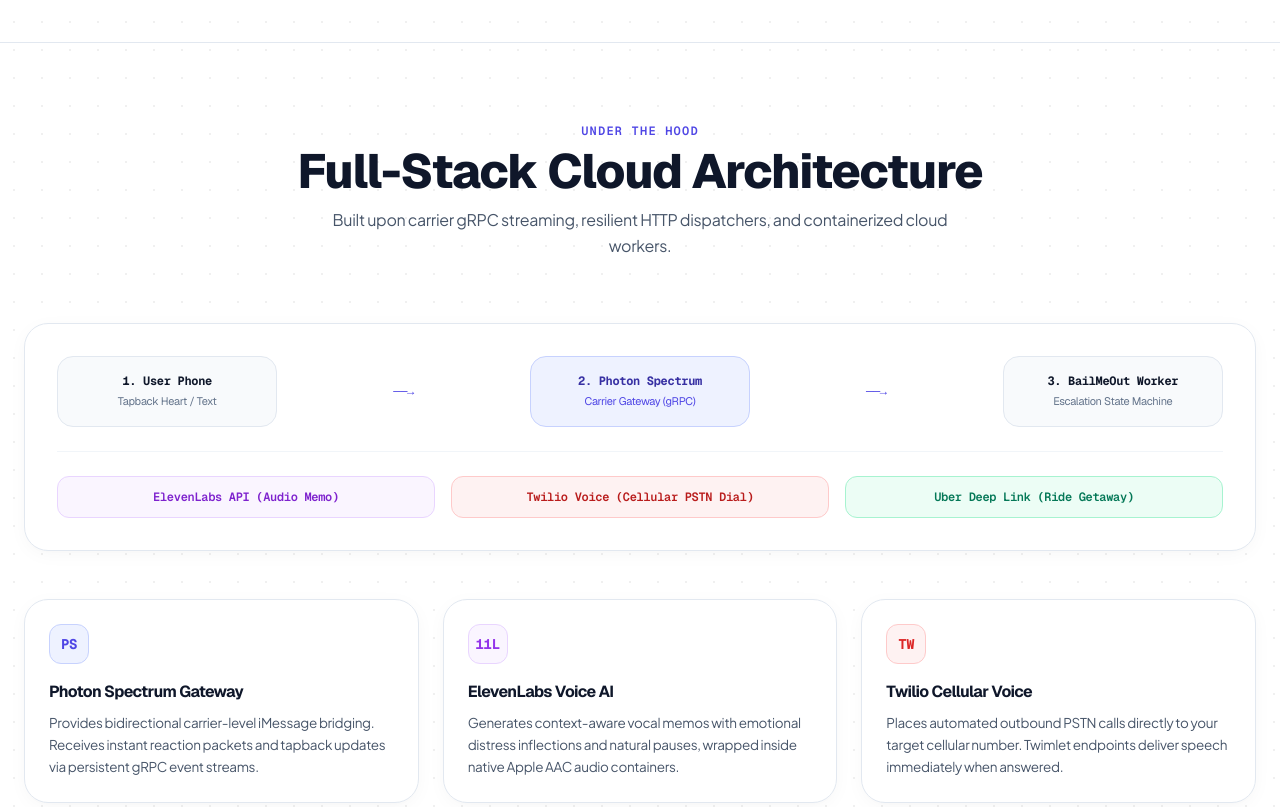
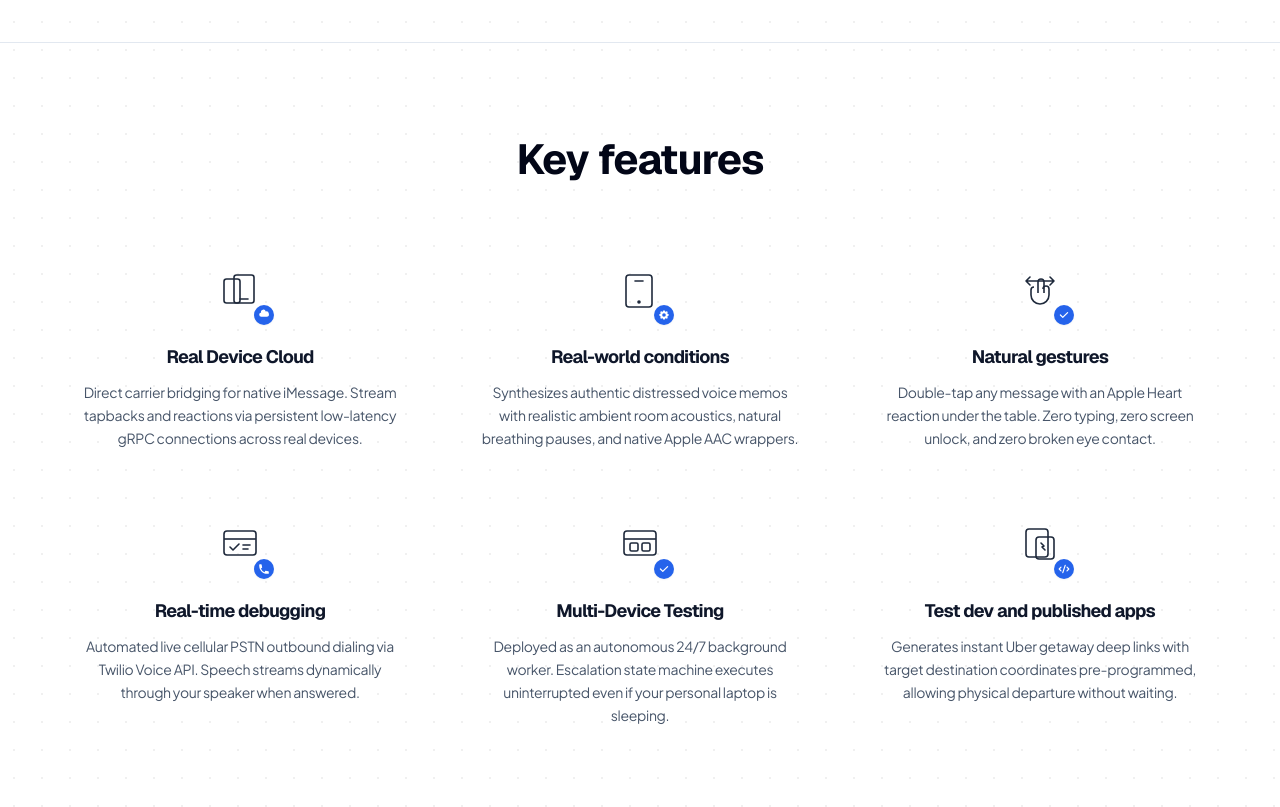
Before and after one commit to dino1x/bailmeout, a website: page index.html in a window 1280 px wide. Shown: the part 3240-4047 px from the top of the page. Drawn offline with nearby package versions, Linux system fonts and the light colour scheme; a web font is replaced by a local one.

Commit message:
design: redesign architecture section to Key features 3x2 grid matching reference

```diff
--- a/index.html
+++ b/index.html
@@ -836,82 +836,122 @@
     </div>
   </section>
 
-  <!-- Cloud Architecture & Primitives Section -->
-  <section id="architecture" class="max-w-7xl mx-auto px-6 py-20 border-t border-slate-200 relative z-10">
-    <div class="text-center max-w-3xl mx-auto mb-16">
-      <div class="text-xs font-mono uppercase tracking-widest text-indigo-600 font-semibold mb-2">Under The Hood</div>
-      <h2 class="text-3xl sm:text-5xl font-extrabold text-slate-900 tracking-tight">Full-Stack Cloud Architecture</h2>
-      <p class="font-nav text-[15px] sm:text-[16px] text-slate-600 mt-3 max-w-2xl mx-auto leading-relaxed font-normal">Built upon carrier gRPC streaming, resilient HTTP dispatchers, and containerized cloud workers.</p>
+  <!-- Key Features / Architecture Section (Exact Reference Layout) -->
+  <section id="architecture" class="max-w-7xl mx-auto px-6 py-24 border-t border-slate-200 relative z-10">
+    <div class="text-center max-w-3xl mx-auto mb-20">
+      <h2 class="text-3xl sm:text-4xl lg:text-[42px] font-bold text-slate-950 tracking-tight">Key features</h2>
     </div>
 
-    <!-- Architectural Flow Diagram -->
-    <div class="panel-card p-8 rounded-3xl mb-12">
-      <div class="grid grid-cols-1 md:grid-cols-5 gap-4 items-center text-center">
+    <div class="grid grid-cols-1 md:grid-cols-2 lg:grid-cols-3 gap-x-12 gap-y-16 max-w-6xl mx-auto text-center">
 
-        <div class="p-4 rounded-2xl bg-slate-50 border border-slate-200">
-          <div class="text-xs font-mono font-bold text-slate-900">1. User Phone</div>
-          <div class="text-[11px] text-slate-500 mt-1">Tapback Heart / Text</div>
+      <!-- Feature 1: Real Device Cloud -->
+      <div class="flex flex-col items-center">
+        <div class="relative w-16 h-16 flex items-center justify-center text-slate-800">
+          <svg class="w-12 h-12 stroke-current fill-none" stroke-width="1.6" viewBox="0 0 48 48">
+            <rect x="8" y="12" width="16" height="24" rx="2.5" />
+            <rect x="18" y="8" width="20" height="28" rx="2.5" />
+            <line x1="24" y1="32" x2="32" y2="32" stroke-linecap="round" />
+          </svg>
+          <div class="absolute -bottom-0.5 -right-0.5 w-5 h-5 rounded-full bg-blue-600 text-white flex items-center justify-center shadow-sm">
+            <svg class="w-3 h-3 fill-current" viewBox="0 0 20 20"><path d="M5.5 13a3.5 3.5 0 01-.369-6.98 4 4 0 117.753-1.977A4.5 4.5 0 1114.5 13h-9z"/></svg>
+          </div>
         </div>
-
-        <div class="hidden md:flex justify-center text-indigo-600 font-mono font-bold text-xs">──→</div>
-
-        <div class="p-4 rounded-2xl bg-indigo-50 border border-indigo-200">
-          <div class="text-xs font-mono font-bold text-indigo-800">2. Photon Spectrum</div>
-          <div class="text-[11px] text-indigo-600 mt-1">Carrier Gateway (gRPC)</div>
-        </div>
-
-        <div class="hidden md:flex justify-center text-indigo-600 font-mono font-bold text-xs">──→</div>
-
-        <div class="p-4 rounded-2xl bg-slate-50 border border-slate-200">
-          <div class="text-xs font-mono font-bold text-slate-900">3. BailMeOut Worker</div>
-          <div class="text-[11px] text-slate-500 mt-1">Escalation State Machine</div>
-        </div>
-
-      </div>
-
-      <div class="mt-6 pt-6 border-t border-slate-100 grid grid-cols-1 sm:grid-cols-2 md:grid-cols-3 gap-4 text-center">
-        <div class="p-3 rounded-xl bg-purple-50 border border-purple-200 text-xs font-mono font-semibold text-purple-700">
-          ElevenLabs API (Audio Memo)
-        </div>
-        <div class="p-3 rounded-xl bg-red-50 border border-red-200 text-xs font-mono font-semibold text-red-700">
-          Twilio Voice (Cellular PSTN Dial)
-        </div>
-        <div class="p-3 rounded-xl bg-emerald-50 border border-emerald-200 text-xs font-mono font-semibold text-emerald-700">
-          Uber Deep Link (Ride Getaway)
-        </div>
-      </div>
-    </div>
-
-    <!-- Tech Badges -->
-    <div class="grid grid-cols-1 md:grid-cols-3 gap-6">
-
-      <div class="panel-card p-6 rounded-3xl">
-        <div class="w-10 h-10 rounded-xl bg-indigo-50 border border-indigo-200 flex items-center justify-center font-mono font-bold text-indigo-600 text-sm mb-4">
-          PS
-        </div>
-        <h3 class="text-base font-bold text-slate-900">Photon Spectrum Gateway</h3>
-        <p class="font-nav text-[13.5px] text-slate-600 mt-2 leading-relaxed font-normal">
-          Provides bidirectional carrier-level iMessage bridging. Receives instant reaction packets and tapback updates via persistent gRPC event streams.
+        <h3 class="text-lg font-bold text-slate-900 mt-5 mb-2.5">Real Device Cloud</h3>
+        <p class="font-nav text-[14px] text-slate-600 leading-relaxed max-w-xs mx-auto font-normal">
+          Direct carrier bridging for native iMessage. Stream tapbacks and reactions via persistent low-latency gRPC connections across real devices.
         </p>
       </div>
 
-      <div class="panel-card p-6 rounded-3xl">
-        <div class="w-10 h-10 rounded-xl bg-purple-50 border border-purple-200 flex items-center justify-center font-mono font-bold text-purple-600 text-sm mb-4">
-          11L
+      <!-- Feature 2: Real-world conditions -->
+      <div class="flex flex-col items-center">
+        <div class="relative w-16 h-16 flex items-center justify-center text-slate-800">
+          <svg class="w-12 h-12 stroke-current fill-none" stroke-width="1.6" viewBox="0 0 48 48">
+            <rect x="10" y="8" width="26" height="32" rx="3" />
+            <circle cx="23" cy="35" r="1" fill="currentColor" />
+            <path d="M19 14h8" stroke-linecap="round" />
+          </svg>
+          <div class="absolute -bottom-0.5 -right-0.5 w-5 h-5 rounded-full bg-blue-600 text-white flex items-center justify-center shadow-sm">
+            <svg class="w-3 h-3 fill-current" viewBox="0 0 20 20"><path fill-rule="evenodd" d="M11.49 3.17c-.38-1.56-2.6-1.56-2.98 0a1.532 1.532 0 01-2.286.948c-1.372-.836-2.942.734-2.106 2.106.54.886.061 2.042-.947 2.287-1.561.379-1.561 2.6 0 2.978a1.532 1.532 0 01.947 2.287c-.836 1.372.734 2.942 2.106 2.106a1.532 1.532 0 012.287.947c.379 1.561 2.6 1.561 2.978 0a1.533 1.533 0 012.287-.947c1.372.836 2.942-.734 2.106-2.106a1.533 1.533 0 01.947-2.287c1.561-.379 1.561-2.6 0-2.978a1.532 1.532 0 01-.947-2.287c.836-1.372-.734-2.942-2.106-2.106a1.532 1.532 0 01-2.287-.947zM10 13a3 3 0 100-6 3 3 0 000 6z" clip-rule="evenodd"/></svg>
+          </div>
         </div>
-        <h3 class="text-base font-bold text-slate-900">ElevenLabs Voice AI</h3>
-        <p class="font-nav text-[13.5px] text-slate-600 mt-2 leading-relaxed font-normal">
-          Generates context-aware vocal memos with emotional distress inflections and natural pauses, wrapped inside native Apple AAC audio containers.
+        <h3 class="text-lg font-bold text-slate-900 mt-5 mb-2.5">Real-world conditions</h3>
+        <p class="font-nav text-[14px] text-slate-600 leading-relaxed max-w-xs mx-auto font-normal">
+          Synthesizes authentic distressed voice memos with realistic ambient room acoustics, natural breathing pauses, and native Apple AAC wrappers.
         </p>
       </div>
 
-      <div class="panel-card p-6 rounded-3xl">
-        <div class="w-10 h-10 rounded-xl bg-red-50 border border-red-200 flex items-center justify-center font-mono font-bold text-red-600 text-sm mb-4">
-          TW
+      <!-- Feature 3: Natural gestures -->
+      <div class="flex flex-col items-center">
+        <div class="relative w-16 h-16 flex items-center justify-center text-slate-800">
+          <svg class="w-12 h-12 stroke-current fill-none" stroke-width="1.6" viewBox="0 0 48 48">
+            <path d="M22 26V15a3 3 0 016 0v11" />
+            <path d="M18 20a3 3 0 00-3 3v5a9 9 0 0018 0v-6a3 3 0 00-6 0" />
+            <path d="M14 10l-4 4m0 0l4 4m-4-4h28m0 0l-4-4m4 4l-4 4" stroke-linecap="round" stroke-linejoin="round" />
+          </svg>
+          <div class="absolute -bottom-0.5 -right-0.5 w-5 h-5 rounded-full bg-blue-600 text-white flex items-center justify-center shadow-sm">
+            <svg class="w-3 h-3 fill-current" viewBox="0 0 20 20"><path fill-rule="evenodd" d="M16.707 5.293a1 1 0 010 1.414l-8 8a1 1 0 01-1.414 0l-4-4a1 1 0 011.414-1.414L8 12.586l7.293-7.293a1 1 0 011.414 0z" clip-rule="evenodd"/></svg>
+          </div>
         </div>
-        <h3 class="text-base font-bold text-slate-900">Twilio Cellular Voice</h3>
-        <p class="font-nav text-[13.5px] text-slate-600 mt-2 leading-relaxed font-normal">
-          Places automated outbound PSTN calls directly to your target cellular number. Twimlet endpoints deliver speech immediately when answered.
+        <h3 class="text-lg font-bold text-slate-900 mt-5 mb-2.5">Natural gestures</h3>
+        <p class="font-nav text-[14px] text-slate-600 leading-relaxed max-w-xs mx-auto font-normal">
+          Double-tap any message with an Apple Heart reaction under the table. Zero typing, zero screen unlock, and zero broken eye contact.
+        </p>
+      </div>
+
+      <!-- Feature 4: Real-time debugging -->
+      <div class="flex flex-col items-center">
+        <div class="relative w-16 h-16 flex items-center justify-center text-slate-800">
+          <svg class="w-12 h-12 stroke-current fill-none" stroke-width="1.6" viewBox="0 0 48 48">
+            <rect x="8" y="10" width="32" height="24" rx="3" />
+            <line x1="8" y1="18" x2="40" y2="18" />
+            <path d="M14 26l3 3 6-6" stroke-linecap="round" stroke-linejoin="round" />
+            <line x1="27" y1="24" x2="34" y2="24" stroke-linecap="round" />
+            <line x1="27" y1="28" x2="32" y2="28" stroke-linecap="round" />
+          </svg>
+          <div class="absolute -bottom-0.5 -right-0.5 w-5 h-5 rounded-full bg-blue-600 text-white flex items-center justify-center shadow-sm">
+            <svg class="w-3 h-3 fill-current" viewBox="0 0 20 20"><path d="M2 3a1 1 0 011-1h2.153a1 1 0 01.986.836l.74 4.435a1 1 0 01-.54 1.06l-1.548.773a11.037 11.037 0 006.105 6.105l.774-1.548a1 1 0 011.059-.54l4.435.74a1 1 0 01.836.986V17a1 1 0 01-1 1h-2C7.82 18 2 12.18 2 4V3z"/></svg>
+          </div>
+        </div>
+        <h3 class="text-lg font-bold text-slate-900 mt-5 mb-2.5">Real-time debugging</h3>
+        <p class="font-nav text-[14px] text-slate-600 leading-relaxed max-w-xs mx-auto font-normal">
+          Automated live cellular PSTN outbound dialing via Twilio Voice API. Speech streams dynamically through your speaker when answered.
+        </p>
+      </div>
+
+      <!-- Feature 5: Multi-Device Testing -->
+      <div class="flex flex-col items-center">
+        <div class="relative w-16 h-16 flex items-center justify-center text-slate-800">
+          <svg class="w-12 h-12 stroke-current fill-none" stroke-width="1.6" viewBox="0 0 48 48">
+            <rect x="8" y="10" width="32" height="24" rx="3" />
+            <line x1="8" y1="18" x2="40" y2="18" />
+            <rect x="14" y="22" width="8" height="8" rx="1.5" />
+            <rect x="26" y="22" width="8" height="8" rx="1.5" />
+          </svg>
+          <div class="absolute -bottom-0.5 -right-0.5 w-5 h-5 rounded-full bg-blue-600 text-white flex items-center justify-center shadow-sm">
+            <svg class="w-3 h-3 fill-current" viewBox="0 0 20 20"><path fill-rule="evenodd" d="M16.707 5.293a1 1 0 010 1.414l-8 8a1 1 0 01-1.414 0l-4-4a1 1 0 011.414-1.414L8 12.586l7.293-7.293a1 1 0 011.414 0z" clip-rule="evenodd"/></svg>
+          </div>
+        </div>
+        <h3 class="text-lg font-bold text-slate-900 mt-5 mb-2.5">Multi-Device Testing</h3>
+        <p class="font-nav text-[14px] text-slate-600 leading-relaxed max-w-xs mx-auto font-normal">
+          Deployed as an autonomous 24/7 background worker. Escalation state machine executes uninterrupted even if your personal laptop is sleeping.
+        </p>
+      </div>
+
+      <!-- Feature 6: Test dev and published apps -->
+      <div class="flex flex-col items-center">
+        <div class="relative w-16 h-16 flex items-center justify-center text-slate-800">
+          <svg class="w-12 h-12 stroke-current fill-none" stroke-width="1.6" viewBox="0 0 48 48">
+            <rect x="10" y="8" width="22" height="28" rx="3" />
+            <rect x="20" y="16" width="18" height="22" rx="3" />
+            <path d="M25 22l3 3-2 1 3 3" stroke-linecap="round" stroke-linejoin="round" />
+          </svg>
+          <div class="absolute -bottom-0.5 -right-0.5 w-5 h-5 rounded-full bg-blue-600 text-white flex items-center justify-center shadow-sm">
+            <svg class="w-3 h-3 fill-current" viewBox="0 0 20 20"><path fill-rule="evenodd" d="M12.316 3.051a1 1 0 01.633 1.265l-4 12a1 1 0 11-1.898-.632l4-12a1 1 0 011.265-.633zM5.707 6.293a1 1 0 010 1.414L3.414 10l2.293 2.293a1 1 0 11-1.414 1.414l-3-3a1 1 0 010-1.414l3-3a1 1 0 011.414 0zm8.586 0a1 1 0 011.414 0l3 3a1 1 0 010 1.414l-3 3a1 1 0 11-1.414-1.414L16.586 10l-2.293-2.293a1 1 0 010-1.414z" clip-rule="evenodd"/></svg>
+          </div>
+        </div>
+        <h3 class="text-lg font-bold text-slate-900 mt-5 mb-2.5">Test dev and published apps</h3>
+        <p class="font-nav text-[14px] text-slate-600 leading-relaxed max-w-xs mx-auto font-normal">
+          Generates instant Uber getaway deep links with target destination coordinates pre-programmed, allowing physical departure without waiting.
         </p>
       </div>
 
```
